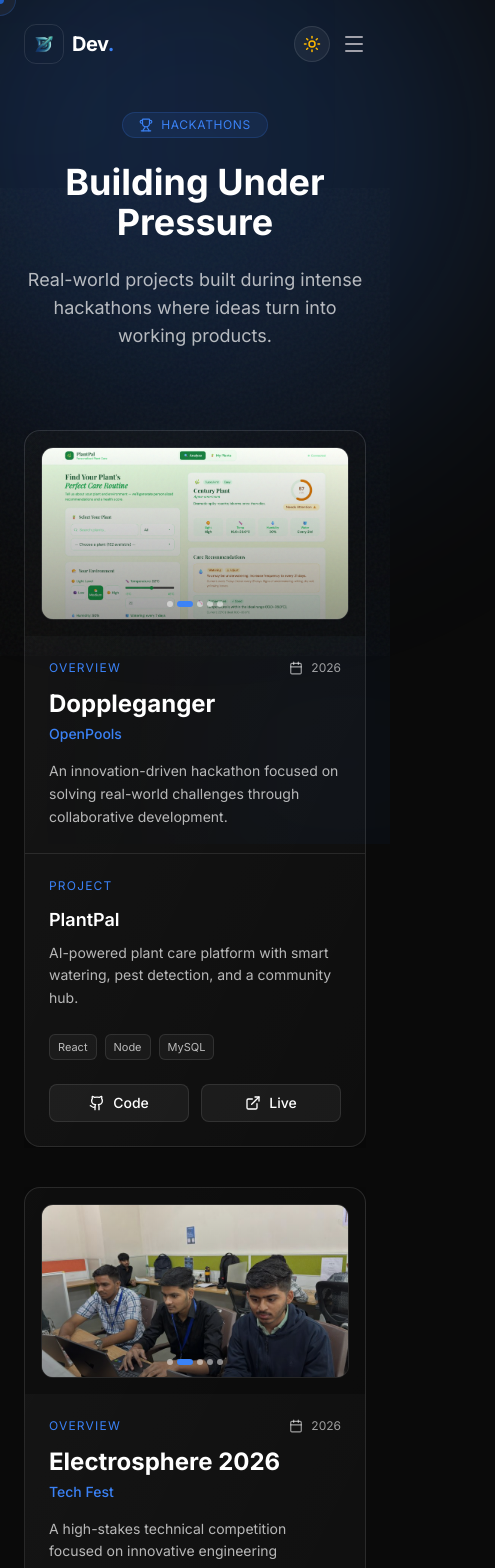
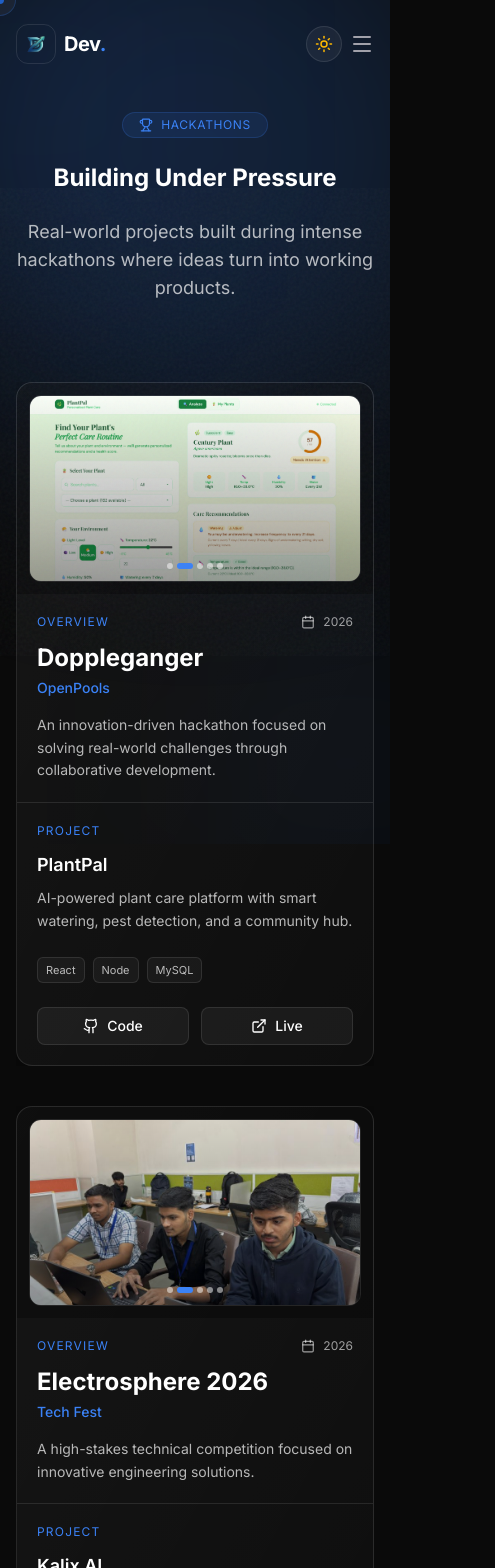
Before and after one commit to Dev1822/Portfolio, a React (Vite) app: page /hackathon-experience in a window 390 px wide. Shown: the top 1568 px of the page, 495 px wide, since content can reach past the window. Built offline with nearby package versions, Linux system fonts and the light colour scheme.

Commit message:
Mobile Responsiveness Improved

```diff
--- a/src/App.jsx
+++ b/src/App.jsx
@@ -60,7 +60,7 @@ function App() {
 
       <Navbar />
 
-      <main className="relative z-10 flex flex-col items-center w-full">
+      <main className="relative z-10 flex flex-col items-center w-full overflow-x-hidden">
         <Routes>
           <Route path="/" element={
             <>
--- a/src/components/Hackathons.jsx
+++ b/src/components/Hackathons.jsx
@@ -94,7 +94,7 @@ const HackathonCard = ({ hackathon, onImageClick }) => {
           transition-all duration-500"
         >
           {/* GALLERY AREA */}
-          <div className="relative p-4 flex items-center justify-center bg-black/30">
+          <div className="relative p-3 sm:p-4 flex items-center justify-center bg-black/30">
             <div
               className="relative w-full aspect-video rounded-xl overflow-hidden border border-white/10 cursor-pointer"
               onClick={() => onImageClick?.(hackathon, index)}
@@ -145,7 +145,7 @@ const HackathonCard = ({ hackathon, onImageClick }) => {
           </div>
 
           {/* OVERVIEW AREA */}
-          <div className="p-6 flex flex-col border-b border-white/10">
+          <div className="p-5 sm:p-6 flex flex-col border-b border-white/10">
             <div className="flex justify-between items-start mb-3">
               <span className="text-xs uppercase tracking-widest text-accent">
                 Overview
@@ -170,7 +170,7 @@ const HackathonCard = ({ hackathon, onImageClick }) => {
           </div>
 
           {/* PROJECT AREA */}
-          <div className="p-6 flex flex-col flex-grow">
+          <div className="p-5 sm:p-6 flex flex-col flex-grow">
             <span className="text-xs uppercase tracking-widest text-accent mb-3">
               Project
             </span>
@@ -196,7 +196,7 @@ const HackathonCard = ({ hackathon, onImageClick }) => {
               ))}
             </div>
 
-            <div className="flex gap-3 mt-auto">
+            <div className="flex flex-wrap gap-3 mt-auto">
               <a
                 href={hackathon.project.github}
                 target="_blank"
@@ -350,7 +350,7 @@ export default function Hackathons() {
         <div className="absolute top-[-150px] left-1/2 -translate-x-1/2 w-[600px] h-[600px] bg-accent/20 blur-[120px] rounded-full" />
       </div>
 
-      <div className="max-w-7xl mx-auto px-6">
+      <div className="max-w-7xl mx-auto px-4 sm:px-6">
 
         {/* header */}
         <Reveal>
@@ -362,7 +362,7 @@ export default function Hackathons() {
               </span>
             </div>
 
-            <h2 className="text-4xl md:text-6xl font-bold mb-6">
+            <h2 className="text-2xl sm:text-4xl md:text-6xl font-bold mb-6">
               Building Under Pressure
             </h2>
 
@@ -374,13 +374,15 @@ export default function Hackathons() {
         </Reveal>
 
         {/* cards */}
-        <div className="grid grid-cols-1 lg:grid-cols-3 gap-10 lg:gap-14">
+        <div className="grid grid-cols-1 md:grid-cols-2 lg:grid-cols-3 gap-10 lg:gap-14 justify-items-center">
           {hackathons.map((h, i) => (
             <Reveal key={i} delay={i * 0.1}>
-              <HackathonCard
-                hackathon={h}
-                onImageClick={(hackathon, index) => setSelectedGallery({ hackathon, index })}
-              />
+              <div className="max-w-md lg:max-w-none w-full h-full">
+                <HackathonCard
+                  hackathon={h}
+                  onImageClick={(hackathon, index) => setSelectedGallery({ hackathon, index })}
+                />
+              </div>
             </Reveal>
           ))}
         </div>
--- a/src/components/Hero.jsx
+++ b/src/components/Hero.jsx
@@ -10,9 +10,9 @@ export default function Hero() {
     <section className="relative w-full min-h-screen flex items-center justify-center pt-20 overflow-hidden">
       <Scene3D />
 
-      <div className="max-w-7xl mx-auto px-6 w-full z-10">
+      <div className="max-w-7xl mx-auto px-4 sm:px-6 w-full z-10">
         <Reveal delay={0.2} stagger={0.1}>
-          <div className="max-w-4xl">
+          <div className="max-w-4xl flex flex-col items-center text-center md:items-start md:text-left transition-all duration-500">
 
             {/* Status Badge */}
             <div className="inline-flex items-center space-x-2 px-3 py-1 rounded-full backdrop-blur-lg bg-white/5 border border-white/10 mb-6">
@@ -23,7 +23,7 @@ export default function Hero() {
             </div>
 
             {/* Heading */}
-            <h1 className="font-syne text-5xl md:text-7xl lg:text-8xl font-black tracking-tight leading-[1.1] mb-6">
+            <h1 className="font-syne text-2xl sm:text-4xl md:text-7xl lg:text-8xl font-black tracking-tight leading-[1.1] mb-6">
               Hi, I'm{" "}
               <span className="text-transparent bg-clip-text bg-linear-to-r from-white via-white to-gray-500">
                 Dev Patel
@@ -35,14 +35,14 @@ export default function Hero() {
             </h1>
 
             {/* Description */}
-            <p className="font-sans text-lg md:text-xl text-secondary max-w-2xl mb-10 leading-relaxed">
-              Computer Engineering Student | Full Stack Developer.
+            <p className="font-sans text-sm sm:text-base md:text-xl text-secondary max-w-xl mb-10 leading-relaxed">
+              Computer Engineering Student | Full Stack Developer.{" "}
               <br className="hidden md:block" />
-              Frontend Developer | Backend Developer | Data Science Enthusiast.
+              Building modern AI applications and scalable web solutions.
             </p>
 
             {/* CTA */}
-            <div className="flex flex-col sm:flex-row gap-4 mb-8">
+            <div className="flex flex-col sm:flex-row gap-4 mb-8 w-full sm:w-auto">
                 <a
                   href="#projects"
                   className="group px-8 py-3 rounded-xl bg-white text-black font-semibold flex items-center justify-center gap-2 transition-all duration-300 hover:scale-105"
@@ -68,7 +68,7 @@ export default function Hero() {
             </div>
 
             {/* Social Links */}
-            <div className="flex items-center gap-4">
+            <div className="flex items-center justify-center md:justify-start flex-wrap gap-2 sm:gap-4">
               {[
                 { icon: Github, href: "https://github.com/Dev1822", label: "GitHub" },
                 { icon: Linkedin, href: "https://www.linkedin.com/in/dev-daxin-patel/", label: "LinkedIn" },
--- a/src/components/Navbar.jsx
+++ b/src/components/Navbar.jsx
@@ -53,7 +53,7 @@ export default function Navbar() {
           : "py-6 bg-transparent"
       }`}
     >
-      <div className="max-w-7xl mx-auto px-6 md:px-12 flex justify-between items-center">
+      <div className="w-full max-w-7xl mx-auto px-4 sm:px-6 md:px-12 flex justify-between items-center">
         {/* Logo */}
         <Reveal y={0} delay={0.1}>
           <Link
@@ -70,7 +70,7 @@ export default function Navbar() {
         </Reveal>
 
         {/* Desktop Nav */}
-        <nav className="hidden md:flex items-center space-x-8">
+        <nav className="hidden lg:flex items-center space-x-6 xl:space-x-8">
           {navItems.map((item, idx) => (
             <Reveal key={item.name} y={0} delay={0.1 + idx * 0.05}>
               <Link
@@ -108,7 +108,7 @@ export default function Navbar() {
         </nav>
 
         {/* Mobile Controls */}
-        <div className="flex items-center gap-3 md:hidden">
+        <div className="flex items-center gap-2 sm:gap-3 lg:hidden">
           <button
             onClick={toggleTheme}
             className="p-2 rounded-full bg-white/5 hover:bg-white/10 border border-white/10 transition-all duration-300"
@@ -143,7 +143,7 @@ export default function Navbar() {
             initial={{ opacity: 0, y: -20 }}
             animate={{ opacity: 1, y: 0 }}
             exit={{ opacity: 0, y: -20 }}
-            className="absolute top-full left-0 right-0 backdrop-blur-lg bg-black/80 border-b border-white/10 p-4 flex flex-col space-y-4 md:hidden"
+            className="absolute top-full left-0 right-0 backdrop-blur-xl bg-black/90 border-b border-white/10 p-6 flex flex-col space-y-3 lg:hidden max-h-[85vh] overflow-y-auto shadow-2xl"
           >
             {navItems.map((item) => (
               <Link
--- a/src/components/Skills.jsx
+++ b/src/components/Skills.jsx
@@ -162,7 +162,7 @@ export default function Skills() {
           isLightMode={isLightMode}
         />
 
-        <div className="max-w-7xl mx-auto px-6 md:px-12 relative z-10">
+        <div className="max-w-7xl mx-auto px-4 sm:px-6 md:px-12 relative z-10">
           {/* Header */}
           <Reveal>
             <div className="mb-16">
@@ -173,7 +173,7 @@ export default function Skills() {
               </div>
 
               <div className="flex flex-col md:flex-row md:items-end md:justify-between gap-6">
-                <h2 className="font-syne font-extrabold tracking-tight leading-[0.9] text-5xl md:text-7xl text-primary">
+                <h2 className="font-syne font-extrabold tracking-tight leading-[0.9] text-3xl sm:text-4xl md:text-7xl text-primary">
                   Technical<br />
                   <span style={{ WebkitTextStroke: '1px var(--color-theme-border)', color: 'transparent' }}>Skills</span>
                 </h2>
@@ -203,7 +203,7 @@ export default function Skills() {
                   >
                     {isHovered && <div className="card-shimmer" />}
 
-                    <div className="p-7 h-full flex flex-col relative z-10">
+                    <div className="p-5 sm:p-7 h-full flex flex-col relative z-10">
                       <div className="flex items-start justify-between mb-6">
                         <div
                           className="w-11 h-11 flex items-center justify-center rounded-xl transition-all duration-500"
--- a/src/index.css
+++ b/src/index.css
@@ -52,7 +52,7 @@ html.light {
 }
 
 html {
-  overflow-x: hidden;
+  overflow-x: clip;
 }
 
 * {
@@ -60,7 +60,7 @@ html {
 }
 
 body {
-  @apply bg-background text-primary font-sans antialiased overflow-x-hidden;
+  @apply bg-background text-primary font-sans antialiased overflow-x-clip;
 }
 
 @utility glass {
@@ -161,3 +161,10 @@ html.light .to-gray-500 {
 ::-webkit-scrollbar-thumb:hover {
   background: var(--color-secondary);
 }
+
+@utility no-scrollbar {
+  scrollbar-width: none;
+  &::-webkit-scrollbar {
+    display: none;
+  }
+}
```
Also changed, not shown: src/components/About.jsx (+5 -5 lines), src/components/Projects.jsx (+7 -7 lines).
